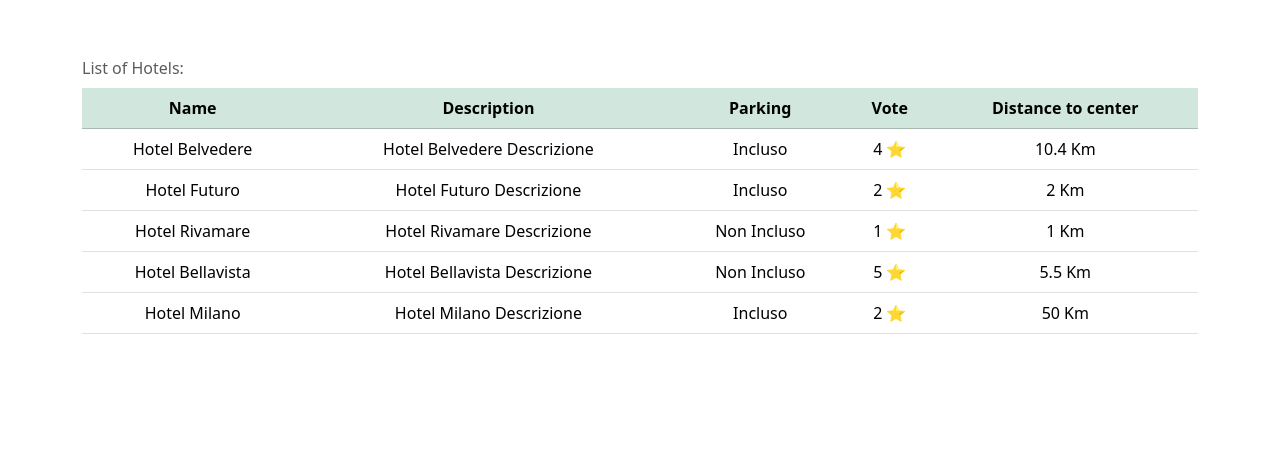
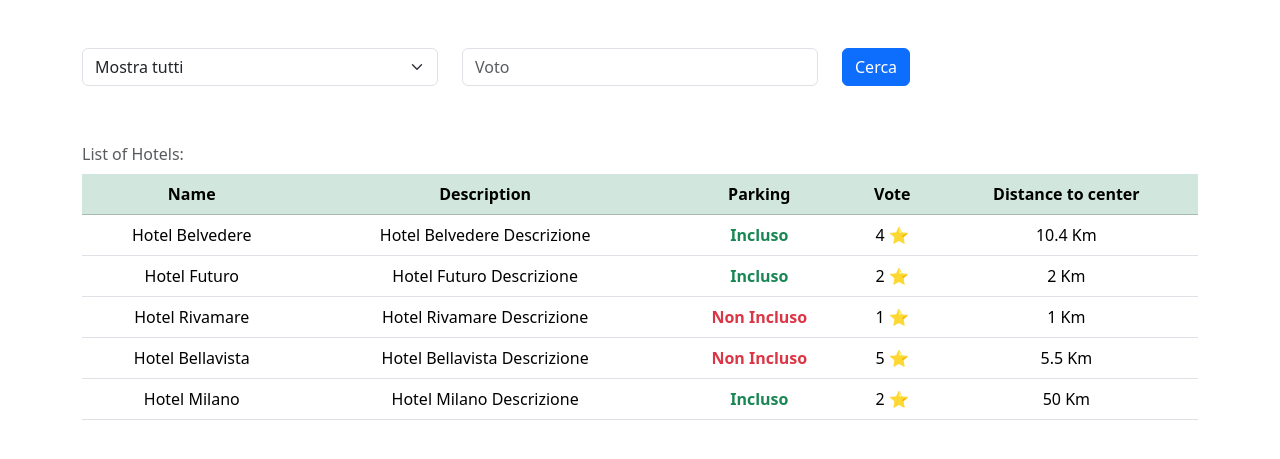
Before and after one commit to andreacagnina/php-hotel, a PHP site: page / in a window 1280 px wide. Shown: the top 459 px of the page. Run offline with PHP 8.4, Linux system fonts and the light colour scheme.

Commit message:
[feat] bonus

```diff
--- a/index.php
+++ b/index.php
@@ -38,6 +38,28 @@ $hotels = [
     ],
 ];
 
+$filteredHotels = $hotels;
+
+if (isset($_GET['parking']) && $_GET['parking'] !== '') {
+    $tempHotels = [];
+
+    foreach ($hotels as $hotel) {
+        if ($_GET['parking'] == $hotel['parking']) {
+            $tempHotels[] = $hotel;
+        }
+    }
+    $filteredHotels = $tempHotels;
+}
+if (isset($_GET['vote']) && $_GET['vote'] !== '') {
+    $tempHotels = [];
+
+    foreach ($filteredHotels as $hotel) {
+        if ($_GET['vote'] <= $hotel['vote']) {
+            $tempHotels[] = $hotel;
+        }
+    }
+    $filteredHotels = $tempHotels;
+}
 ?>
 
 <!DOCTYPE html>
@@ -55,7 +77,30 @@ $hotels = [
         <div class="container">
             <div class="row">
                 <div class="col-12">
-                    <div class="content my-5 text-center">
+                    <div class="content my-5">
+                        <form action="./index.php" method="get">
+                            <div class="row">
+                                <div class="col-4">
+                                    <select name="parking" id="parking" class="form-select">
+                                        <option value="">Mostra tutti</option>
+                                        <option value="0" <?php echo (isset($_GET['parking']) && $_GET['parking'] == 0) ? 'selected' : ''; ?>>No</option>
+                                        <option value="1" <?php echo (isset($_GET['parking']) && $_GET['parking'] == 1) ? 'selected' : ''; ?>>Si</option>
+                                    </select>
+                                </div>
+                                <div class="col-4">
+                                    <input type="text" name="vote" placeholder="Voto" class="form-control" value="<?php echo $_GET['vote'] ?? '' ?>">
+                                </div>
+                                <div class="col-2">
+                                    <button type="submit" class="btn btn-primary">Cerca</button>
+                                </div>
+                            </div>
+                        </form>
+                    </div>
+                </div>
+            </div>
+            <div class="row">
+                <div class="col-12">
+                    <div class="content text-center">
                         <table class="table table-hover caption-top">
                             <caption>List of Hotels:</caption>
                             <thead>
@@ -69,7 +114,7 @@ $hotels = [
                             </thead>
                             <tbody>
                                 <tr>
-                                    <?php foreach ($hotels as $hotel) { ?>
+                                    <?php foreach ($filteredHotels as $hotel) { ?>
                                         <td>
                                             <?php echo $hotel['name'] ?>
                                         </td>
@@ -77,7 +122,7 @@ $hotels = [
                                             <?php echo $hotel['description'] ?>
                                         </td>
 
-                                        <td>
+                                        <td class="fw-bold <?php echo $hotel['parking'] ? 'text-success' : 'text-danger' ?>">
                                             <?php echo $hotel['parking'] ? 'Incluso' : 'Non Incluso' ?>
                                         </td>
 
@@ -97,15 +142,11 @@ $hotels = [
             </div>
         </div>
     </main>
-    <!-- Stampare tutti i nostri hotel con tutti i dati disponibili.
-    Iniziate in modo graduale.
-    Prima stampate in pagina i dati, senza preoccuparvi dello stile.
-    Dopo aggiungete Bootstrap e mostrate le informazioni con una tabella.
-    **Bonus:**
+    <!-- **Bonus:**
     1 - Aggiungere un form ad inizio pagina che tramite una richiesta GET permetta di filtrare gli hotel che hanno un parcheggio.
     2 - Aggiungere un secondo campo al form che permetta di filtrare gli hotel per voto (es. inserisco 3 ed ottengo tutti gli hotel che hanno un voto di tre stelle o superiore)
     NOTA: deve essere possibile utilizzare entrambi i filtri contemporaneamente (es. ottenere una lista con hotel che dispongono di parcheggio e che hanno un voto di tre stelle o superiore)
-    Se non viene specificato nessun filtro, visualizzare come in precedenza tutti gli hotel. -->
+    Se non viene specificato nessun filtro, visualizzare come in precedenza tutti gli hotel.  -->
 
 </body>
 
```
